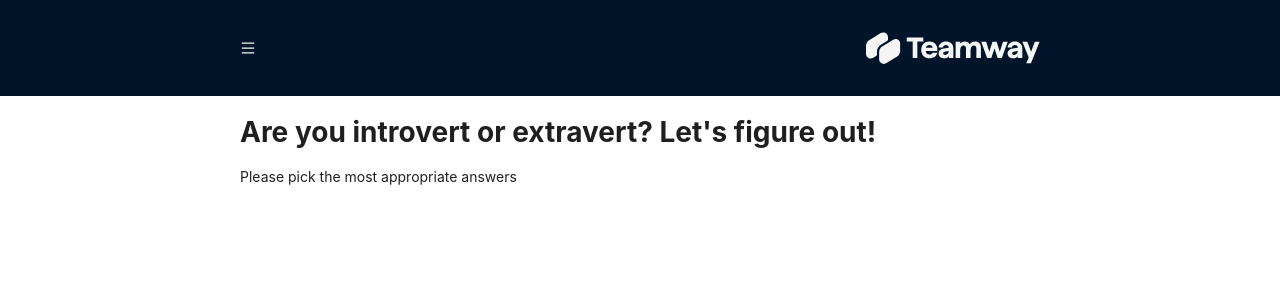
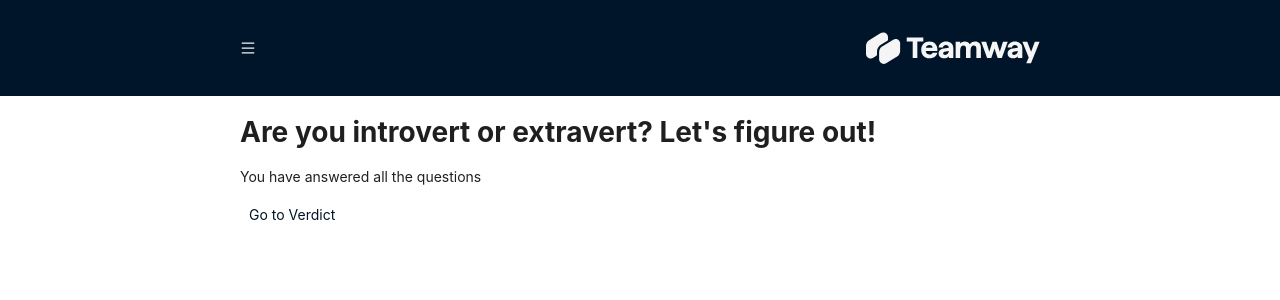
Before and after one commit to arturasmckwcz/tpp-front, a React (Create React App) app: page /quiz in a window 1280 px wide. Shown: the top 300 px of the page. Built offline with nearby package versions, Linux system fonts and the light colour scheme; no server answers.

Commit message:
updated Quiz (#5)

```diff
--- a/src/components/App.tsx
+++ b/src/components/App.tsx
@@ -4,25 +4,13 @@ import { BrowserRouter as Router, Routes, Route } from 'react-router-dom';
 
 import client from '../graphql/client';
 import PageLayout from './common/PageLayout';
-import QuizComponent from './pages/Quiz';
+import QuizComponent from './pages/quiz';
 import Start from './pages/Start';
 import Verdict from './pages/Verdict';
-import { QuestionWithAnswers } from '../graphql/schema.generated';
-
-export type Quiz = {
-  email: string | null;
-  questions: QuestionWithAnswers[] | null;
-  current: number;
-  score: number;
-};
+import { Quiz, quizInit } from './common/quiz';
 
 const App = () => {
-  const [quiz, setQuiz] = useState<Quiz>({
-    email: null,
-    questions: null,
-    current: 0,
-    score: 0,
-  });
+  const [quiz, setQuiz] = useState<Quiz>(quizInit);
 
   return (
     <ApolloProvider client={client}>
--- /dev/null
+++ b/src/components/common/quiz.ts
@@ -0,0 +1,43 @@
+import { QuestionWithAnswers } from '../../graphql/schema.generated';
+
+export type Quiz = {
+  email: string | null;
+  questions: QuestionWithAnswers[];
+  current: number;
+  score: number;
+};
+
+export const quizInit = {
+  email: null,
+  questions: [],
+  current: 0,
+  score: 0,
+};
+
+export const questions = [
+  {
+    id: 1,
+    question:
+      'Is this the question. Rggdaojfkjsdvd jgaofnjac jfakjvbjc jdfjbckjBCJB jfbkjbjbck lDJFBlkjdbkJBCK kjdhjkbfh hdbfjhfjhfjH SDHJFJHFDJHBFJH JDHFJH?',
+    answers: [
+      {
+        answer:
+          'Yes, it is the question Rggdaojfkjsdvd jgaofnjac jfakjvbjc jdfjbckjBCJB jfbkjbjbck lDJFBlkjdbkJBCK kjdhjkbfh',
+        points: 10,
+      },
+      {
+        answer:
+          'No, it is not the question Rggdaojfkjsdvd jgaofnjac jfakjvbjc jdfjbckjBCJB jfbkjbjbck lDJFBlkjdbkJBCK kjdhjkbfh',
+        points: 20,
+      },
+    ],
+  },
+  {
+    id: 2,
+    question: 'Is this the answer?',
+    answers: [
+      { answer: 'Yes, it is the answer', points: 30 },
+      { answer: 'No, it is not the answer', points: 40 },
+    ],
+  },
+];
--- a/src/components/pages/Quiz.tsx
+++ /dev/null
@@ -1,17 +0,0 @@
-import { Quiz as QuizType } from '../App';
-
-type Props = {
-  quiz: QuizType;
-  setQuiz: React.Dispatch<React.SetStateAction<QuizType>>;
-};
-
-const Quiz = ({ quiz, setQuiz }: Props) => {
-  return (
-    <>
-      <h1>Are you introvert or extravert? Let's figure out!</h1>
-      <p>Please pick the most appropriate answers</p>
-    </>
-  );
-};
-
-export default Quiz;
--- a/src/components/pages/Start.tsx
+++ b/src/components/pages/Start.tsx
@@ -1,7 +1,8 @@
 import { useNavigate } from 'react-router-dom';
 import { Button, Form, Input } from 'antd';
 
-import { Quiz } from '../App';
+import { Quiz, quizInit } from '../common/quiz';
+import { questions } from '../common/quiz';
 
 type Props = {
   setQuiz: React.Dispatch<React.SetStateAction<Quiz>>;
@@ -18,7 +19,7 @@ const Start = ({ setQuiz }: Props) => {
         labelCol={{ span: 2 }}
         wrapperCol={{ span: 16 }}
         onFinish={formData => {
-          setQuiz(prev => ({ ...prev, email: formData.email }));
+          setQuiz({ ...quizInit, questions, email: formData.email });
           navigate('/quiz');
         }}
         autoComplete='off'
--- a/src/components/pages/Verdict.tsx
+++ b/src/components/pages/Verdict.tsx
@@ -1,5 +1,5 @@
 import { useVerdictLazyQuery } from '../../graphql/verdict.generated';
-import { Quiz } from '../App';
+import { Quiz } from '../common/quiz';
 
 type Props = {
   quiz: Quiz;
--- /dev/null
+++ b/src/components/pages/quiz/Question.tsx
@@ -0,0 +1,65 @@
+import { Button, Form, Modal, Radio, Space } from 'antd';
+import { useState } from 'react';
+
+import { Quiz } from '../../common/quiz';
+
+interface Props {
+  quiz: Quiz;
+  setQuiz: React.Dispatch<React.SetStateAction<Quiz>>;
+}
+
+const Question = ({ quiz, setQuiz }: Props) => {
+  const [score, setScore] = useState<number>(0);
+  const [isNothingSelected, setIsNothingSelected] = useState(false);
+
+  const submitAnswer = (): void => {
+    if (score) {
+      setQuiz(prev => ({
+        ...prev,
+        current: prev.current + 1,
+        score: prev.score + score,
+      }));
+      setScore(0);
+    } else {
+      setIsNothingSelected(true);
+    }
+  };
+
+  return (
+    <>
+      <Form
+        wrapperCol={{ span: 16 }}
+        onFinish={submitAnswer}
+        autoComplete='off'
+      >
+        <Space direction='vertical'>
+          <h4>{quiz?.questions && quiz?.questions[quiz.current].question}</h4>
+          <Form.Item>
+            <Radio.Group onChange={e => setScore(e.target.value)}>
+              {quiz?.questions &&
+                quiz?.questions[quiz.current].answers?.map(answer => (
+                  <Radio value={answer?.points} key={answer?.points}>
+                    {answer?.answer}
+                  </Radio>
+                ))}
+            </Radio.Group>
+          </Form.Item>
+        </Space>
+
+        <Form.Item wrapperCol={{ offset: 0, span: 16 }}>
+          <Button type='primary' htmlType='submit'>
+            Submit
+          </Button>
+        </Form.Item>
+      </Form>
+      <Modal
+        open={isNothingSelected}
+        title='Please select an answer!'
+        onCancel={() => setIsNothingSelected(false)}
+        footer={null}
+      />
+    </>
+  );
+};
+
+export default Question;
--- /dev/null
+++ b/src/components/pages/quiz/index.tsx
@@ -0,0 +1,38 @@
+import { useNavigate } from 'react-router-dom';
+
+import { Quiz as QuizType } from '../../common/quiz';
+import Question from './Question';
+import { Button } from 'antd';
+
+type Props = {
+  quiz: QuizType;
+  setQuiz: React.Dispatch<React.SetStateAction<QuizType>>;
+};
+
+const Quiz = ({ quiz, setQuiz }: Props) => {
+  const navigate = useNavigate();
+
+  const isQuizInProgress = () =>
+    quiz.questions?.length && quiz.current < quiz.questions?.length;
+
+  return (
+    <>
+      <h1>Are you introvert or extravert? Let's figure out!</h1>
+      {isQuizInProgress() ? (
+        <>
+          <p>Please pick the most appropriate answer</p>
+          <Question quiz={quiz} setQuiz={setQuiz} />
+        </>
+      ) : (
+        <>
+          <p>You have answered all the questions</p>
+          <Button type='link' onClick={() => navigate('/verdict')}>
+            Go to Verdict
+          </Button>
+        </>
+      )}
+    </>
+  );
+};
+
+export default Quiz;
```
